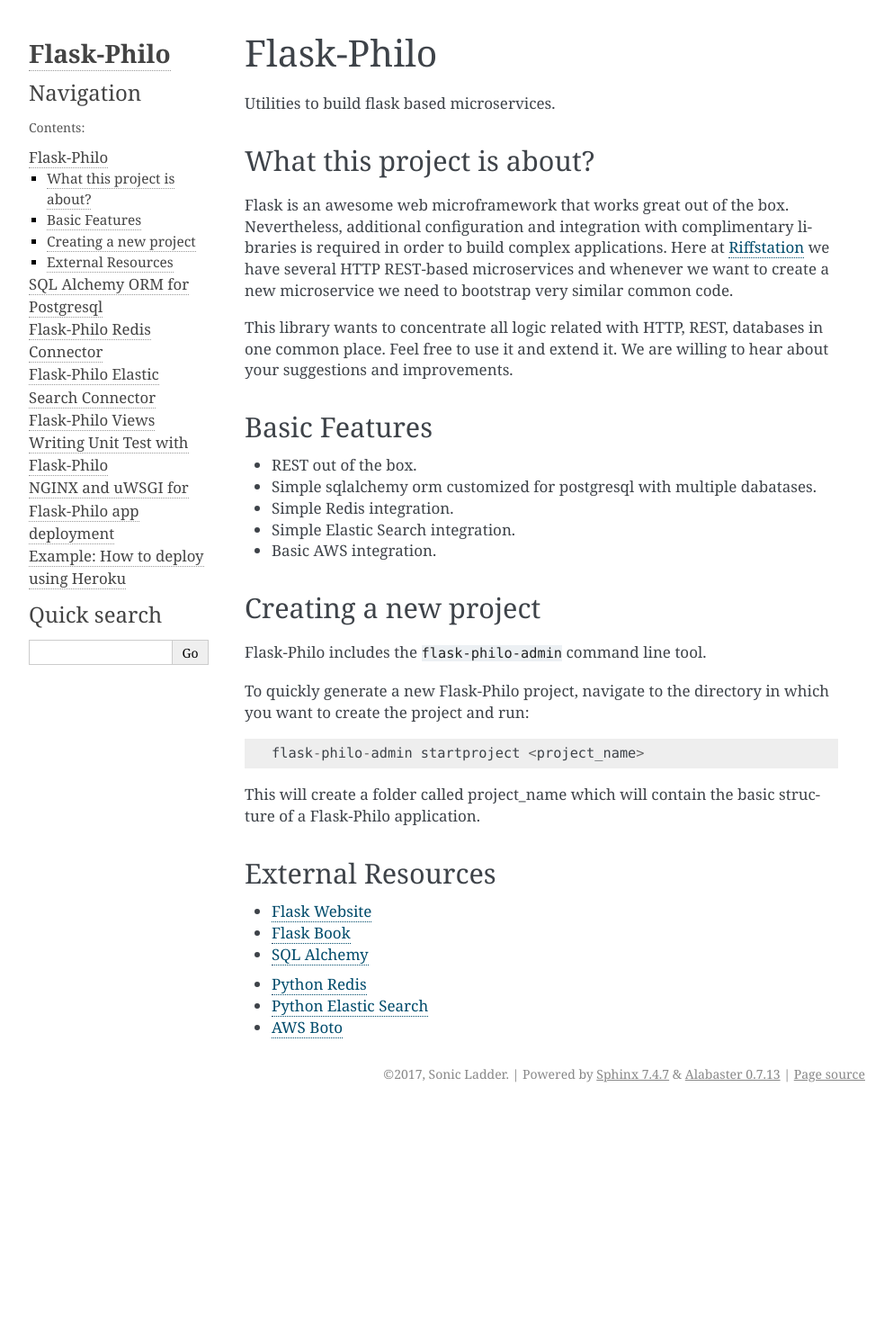
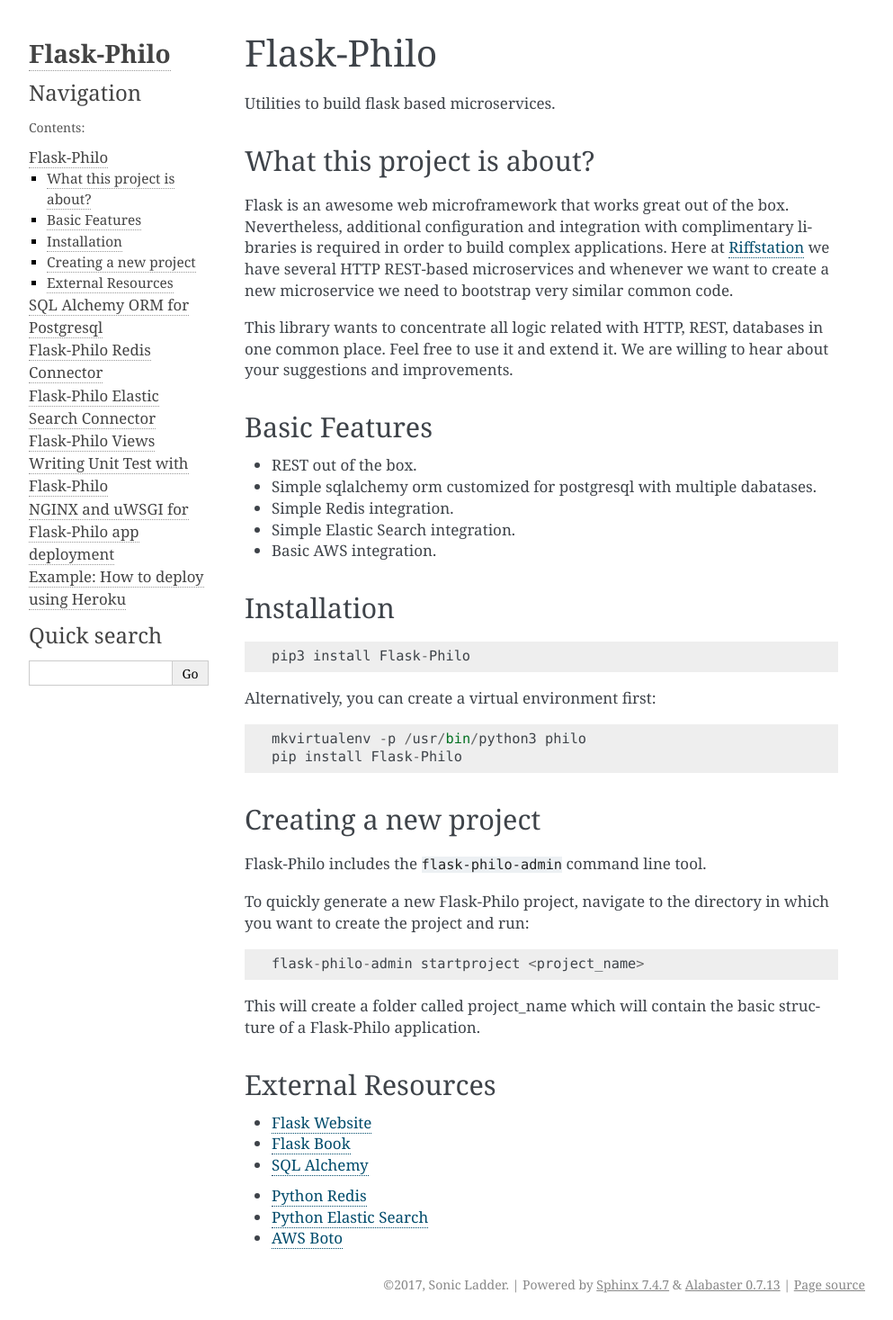
Before and after one commit to fenderdigital/flask-philo, a Sphinx documentation site: the page built from documentation/source/introduction.rst, in a window 1280 px wide. Shown: the whole page at 90% size, without its empty margins (148-1141 px from the left). Built offline with Sphinx 7.4.7, drawn with Linux system fonts in a browser that asks for light colours; before the commit the page ends 1233 px from its top, so only the background shows below that.

Commit message:
installation instructions

```diff
--- a/documentation/source/introduction.rst
+++ b/documentation/source/introduction.rst
@@ -33,6 +33,20 @@
 - Basic AWS integration.
 
 
+Installation
+--------------------
+
+::
+
+    pip3 install Flask-Philo
+
+
+Alternatively, you can create a virtual environment first:
+
+::
+
+    mkvirtualenv -p /usr/bin/python3 philo
+    pip install Flask-Philo
 
 
 Creating a new project
```
